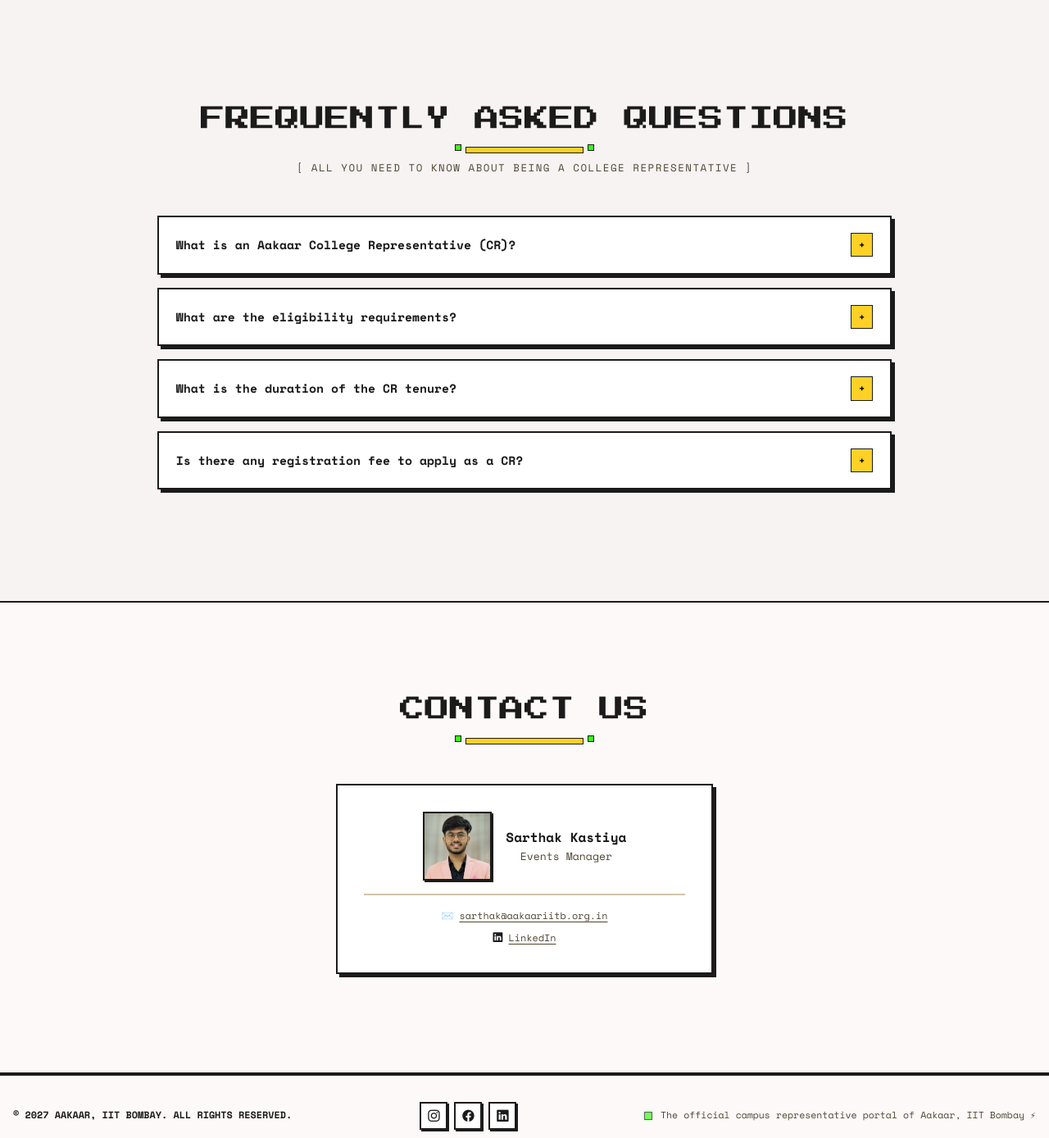
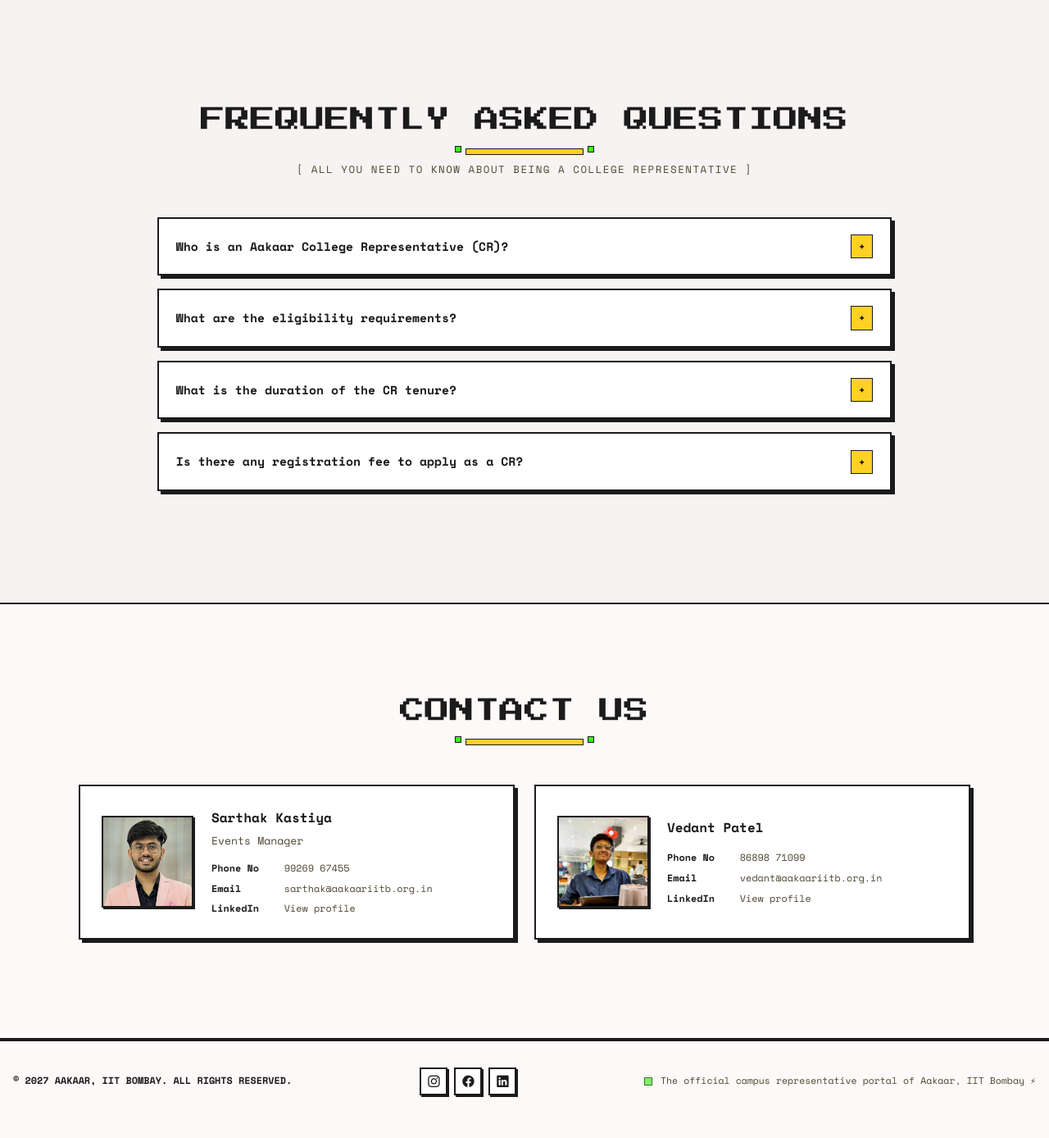
Before and after one commit to Nitesh-9009/crportal, a Django app: page /cr/ in a window 1280 px wide. Shown: the part 4562-5950 px from the top of the page at 82% size. After the commit the page ends 5900 px from the top, so only its background shows below. Run offline with Django 4.2, Linux system fonts and the light colour scheme; data that the repository does not hold is empty; some libraries are stand-ins or nearby versions.

Commit message:
Add scroll-aware navigation and contact cards

```diff
--- a/aakarapp/templates/base.html
+++ b/aakarapp/templates/base.html
@@ -14,7 +14,7 @@
     <link href="https://fonts.googleapis.com/css2?family=Press+Start+2P&family=Silkscreen:wght@400;700&family=Space+Mono:ital,wght@0,400;0,700;1,400&display=swap" rel="stylesheet">
     <link href="https://cdn.jsdelivr.net/npm/bootstrap@5.3.2/dist/css/bootstrap.min.css" rel="stylesheet">
     <link rel="stylesheet" href="https://cdn.jsdelivr.net/npm/bootstrap-icons@1.11.3/font/bootstrap-icons.css">
-    <link href="{% static 'css/pixel-theme.css' %}?v=20261008-headings1" rel="stylesheet">
+    <link href="{% static 'css/pixel-theme.css' %}?v=20261008-navcontact1" rel="stylesheet">
     {% block styles %}{% endblock %}
 </head>
 <body>
@@ -256,6 +256,40 @@
             burger.setAttribute('aria-expanded', open ? 'true' : 'false');
         });
     }
+
+    // Home-page scroll spy: highlight the navigation item for the section in view.
+    const scrollTabs = [...document.querySelectorAll('.px-tab[data-scroll-target]')];
+    const scrollSections = scrollTabs
+        .map(tab => tab.dataset.scrollTarget)
+        .filter((id, index, ids) => ids.indexOf(id) === index)
+        .map(id => document.getElementById(id))
+        .filter(Boolean);
+    if (scrollTabs.length && scrollSections.length && document.getElementById('home')) {
+        const setActiveSection = id => {
+            scrollTabs.forEach(tab => {
+                const active = tab.dataset.scrollTarget === id;
+                tab.classList.toggle('active', active);
+                tab.toggleAttribute('aria-current', active);
+            });
+        };
+        let scrollFrame;
+        const updateActiveSection = () => {
+            scrollFrame = undefined;
+            const headerHeight = document.querySelector('.px-header')?.offsetHeight || 0;
+            const marker = headerHeight + 28;
+            let activeId = 'home';
+            scrollSections.forEach(section => {
+                if (section.getBoundingClientRect().top <= marker) activeId = section.id;
+            });
+            setActiveSection(activeId);
+        };
+        const requestSectionUpdate = () => {
+            if (!scrollFrame) scrollFrame = requestAnimationFrame(updateActiveSection);
+        };
+        window.addEventListener('scroll', requestSectionUpdate, { passive: true });
+        window.addEventListener('resize', requestSectionUpdate);
+        requestSectionUpdate();
+    }
     // Toast auto-dismiss
     setTimeout(() => {
         document.querySelectorAll('.px-toast-stack .alert').forEach(el => el.remove());
--- a/aakarapp/templates/home.html
+++ b/aakarapp/templates/home.html
@@ -9,7 +9,7 @@
     <div class="px-hero-grid">
         <div>
             <span class="px-ribbon">&#9733; Welcome to Aakaar CR Portal 2027</span>
-            <h1>Building Tomorrow's Leaders</h1>
+            <h1><span>Building</span><span class="px-hero-line-tomorrow">Tomorrow's</span><span>Leaders</span></h1>
             <p class="px-hero-sub">
                 <span>&#9654; Asia's Largest Civil Engineering Fest &bull; IIT Bombay</span>
                 <span class="neon-dot"></span>
@@ -195,9 +195,9 @@
 <section class="px-section tint-a" id="incentives">
     <div class="px-shell px-reveal">
         <div class="px-section-head">
-            <h2>Incentives &amp; Loot</h2>
+            <h2>Incentives &amp; Rewards</h2>
             <div class="px-divider"></div>
-            <p class="px-kicker">[ EXCLUSIVE PERKS FOR REGISTERED &amp; PERFORMING COLLEGE REPS ]</p>
+            <p class="px-kicker">[ FOR ALL ACTIVELY ENGAGING COLLEGE AMBASSADORS ]</p>
         </div>
         <div class="px-gap-grid px-cols-3" style="gap:2.5rem;">
             <div class="px-card px-reveal" style="padding:0;display:flex;flex-direction:column;">
@@ -322,7 +322,7 @@
         </div>
         <div class="px-faq">
             <details class="px-reveal">
-                <summary><span>What is an Aakaar College Representative (CR)?</span><span class="px-plus">+</span></summary>
+                <summary><span>Who is an Aakaar College Representative (CR)?</span><span class="px-plus">+</span></summary>
                 <p>A College Representative is an official ambassador of Aakaar, IIT Bombay within their own university or institute. They lead the student delegation, disseminate technical updates, publicize competitions, and facilitate campus participation.</p>
             </details>
             <details class="px-reveal">
@@ -348,20 +348,30 @@
             <h2>Contact Us</h2>
             <div class="px-divider"></div>
         </div>
-        <div style="max-width:460px;margin:0 auto;">
-            <div class="px-card px-contact-card">
-                <div class="d-flex align-items-center px-identity mb-3">
-                    <img class="px-contact-avatar" src="{% static 'img/sarthak-kastiya-2027.jpg' %}" alt="Sarthak Kastiya">
-                    <div>
-                        <div class="fw-bold" style="font-size:1rem;color:var(--px-ink)">Sarthak Kastiya</div>
-                        <div style="font-size:.82rem;color:var(--px-ink-dim)">Events Manager</div>
+        <div class="px-contact-grid">
+            <article class="px-card px-contact-card">
+                <img class="px-contact-avatar" src="{% static 'img/sarthak-kastiya-2027.jpg' %}" alt="Sarthak Kastiya">
+                <div class="px-contact-details">
+                    <div class="px-contact-name">Sarthak Kastiya</div>
+                    <div class="px-contact-role">Events Manager</div>
+                    <div class="px-contact-lines">
+                        <a href="tel:+919926967455"><span>Phone No</span>99269 67455</a>
+                        <a href="mailto:sarthak@aakaariitb.org.in"><span>Email</span>sarthak@aakaariitb.org.in</a>
+                        <a href="https://www.linkedin.com/in/sarthak-kastiya/" target="_blank" rel="noopener"><span>LinkedIn</span>View profile</a>
                     </div>
                 </div>
-                <div class="pt-3 d-grid gap-2" style="border-top:2px solid var(--px-line);font-size:.74rem;">
-                    <span><span aria-hidden="true">&#9993;&#65039;</span> <a href="mailto:sarthak@aakaariitb.org.in" style="color:var(--px-ink-dim)">sarthak@aakaariitb.org.in</a></span>
-                    <span><i class="bi bi-linkedin" aria-hidden="true"></i> <a href="https://www.linkedin.com/in/sarthak-kastiya/" target="_blank" rel="noopener" style="color:var(--px-ink-dim)">LinkedIn</a></span>
+            </article>
+            <article class="px-card px-contact-card">
+                <img class="px-contact-avatar" src="{% static 'img/vedant-patel.png' %}" alt="Vedant Patel">
+                <div class="px-contact-details">
+                    <div class="px-contact-name">Vedant Patel</div>
+                    <div class="px-contact-lines">
+                        <a href="tel:+918689871099"><span>Phone No</span>86898 71099</a>
+                        <a href="mailto:vedant@aakaariitb.org.in"><span>Email</span>vedant@aakaariitb.org.in</a>
+                        <a href="https://www.linkedin.com/in/vedant-patel-988342320/" target="_blank" rel="noopener"><span>LinkedIn</span>View profile</a>
+                    </div>
                 </div>
-            </div>
+            </article>
         </div>
     </div>
 </section>
--- a/static/css/pixel-theme.css
+++ b/static/css/pixel-theme.css
@@ -227,6 +227,9 @@ a:hover { color: var(--px-coral-text); }
   border: 0;
   background: transparent;
   color: #775700;
+  font-size: 11px;
+  letter-spacing: .04em;
+  margin-right: .15rem;
 }
 html[data-theme="dark"] .px-reward-tag { color: var(--px-tag-ink); }
 
@@ -369,13 +372,8 @@ html[data-theme="dark"] .scanlines::after {
 .px-logo { display: inline-flex; align-items: center; text-decoration: none !important; color: var(--px-headline); }
 .px-logo svg { height: 42px; width: auto; }
 .px-logo img { height: 44px; width: auto; display: block; }
-/* The logo artwork is white — mount it on an ink plate in light mode */
-html[data-theme="light"] .px-logo {
-  background: #1c1b1b;
-  border: 2px solid #1c1b1b;
-  box-shadow: 3px 3px 0 rgba(28, 27, 27, .25);
-  padding: 5px 10px;
-}
+/* The transparent logo stays white in dark mode and becomes ink in light mode. */
+html[data-theme="light"] .px-logo img { filter: brightness(0) saturate(100%); }
 
 .px-nav {
   display: none;
@@ -400,7 +398,7 @@ html[data-theme="light"] .px-logo {
   text-transform: uppercase;
   letter-spacing: .08em;
   text-decoration: none !important;
-  transition: all 100ms steps(2);
+  transition: background-color 220ms ease, color 220ms ease, transform 100ms steps(2), box-shadow 100ms steps(2);
 }
 .px-tab svg { width: 15px; height: 15px; }
 .px-tab:hover { background: var(--px-bar-bg); color: var(--px-yellow); transform: translate(1px, 1px); box-shadow: 1px 1px 0 var(--px-shadow-ink); }
@@ -632,6 +630,8 @@ html[data-theme="dark"] .px-reward-emblem .px-reward-cutout { fill: var(--px-sur
   letter-spacing: -0.5px;
   margin: 1.2rem 0;
 }
+.px-hero h1 span { display: block; }
+.px-hero h1 .px-hero-line-tomorrow { transform: translateX(-.17em); }
 
 .px-hero-sub {
   display: inline-flex;
@@ -1110,24 +1110,41 @@ input[type="file"]::file-selector-button {
 .px-partner img { height: 48px; width: auto; background: #fff; padding: 6px 10px; border: 1px solid var(--px-border-ink); }
 
 /* ---------- Contact cards ---------- */
-.px-contact-card { padding: 2rem; text-align: center; }
-.px-contact-card .px-identity { justify-content: center; }
+.px-contact-grid {
+  display: grid;
+  grid-template-columns: repeat(2, minmax(0, 1fr));
+  gap: 1.5rem;
+  max-width: 68rem;
+  margin: 0 auto;
+}
+.px-contact-card {
+  display: grid;
+  grid-template-columns: 112px minmax(0, 1fr);
+  align-items: center;
+  gap: 1.4rem;
+  padding: 1.6rem;
+}
 .px-contact-avatar {
-  width: 84px;
-  height: 84px;
-  flex: 0 0 84px;
-  display: inline-flex;
-  align-items: center;
-  justify-content: center;
-  background: var(--px-yellow);
-  color: #000;
+  width: 112px;
+  height: 112px;
   border: 2px solid var(--px-border-ink);
   box-shadow: var(--shadow-sm);
-  font-family: var(--font-mono);
-  font-weight: 700;
-  font-size: 12px;
   object-fit: cover;
   object-position: center;
+}
+.px-contact-name { font-size: 1rem; font-weight: 700; color: var(--px-ink); }
+.px-contact-role { margin-top: .25rem; font-size: .82rem; color: var(--px-ink-dim); }
+.px-contact-lines { display: grid; gap: .35rem; margin-top: .9rem; font-size: .74rem; }
+.px-contact-lines a { display: grid; grid-template-columns: 5.2rem minmax(0, 1fr); gap: .35rem; color: var(--px-ink-dim); text-decoration: none; overflow-wrap: anywhere; }
+.px-contact-lines a:hover { color: var(--px-cyan-text); }
+.px-contact-lines a span { color: var(--px-headline); font-weight: 700; }
+@media (max-width: 700px) {
+  .px-contact-grid { grid-template-columns: 1fr; max-width: 32rem; }
+}
+@media (max-width: 420px) {
+  .px-contact-card { grid-template-columns: 88px minmax(0, 1fr); gap: 1rem; padding: 1.2rem; }
+  .px-contact-avatar { width: 88px; height: 88px; }
+  .px-contact-lines a { grid-template-columns: 1fr; gap: .1rem; }
 }
 
 /* ---------- Modal (auth + task submit + profile) ---------- */
```
Also changed, not shown: other parts of aakarapp/templates/base.html (+11 -11 lines), aakarapp/static/img/vedant-patel.png (added).
